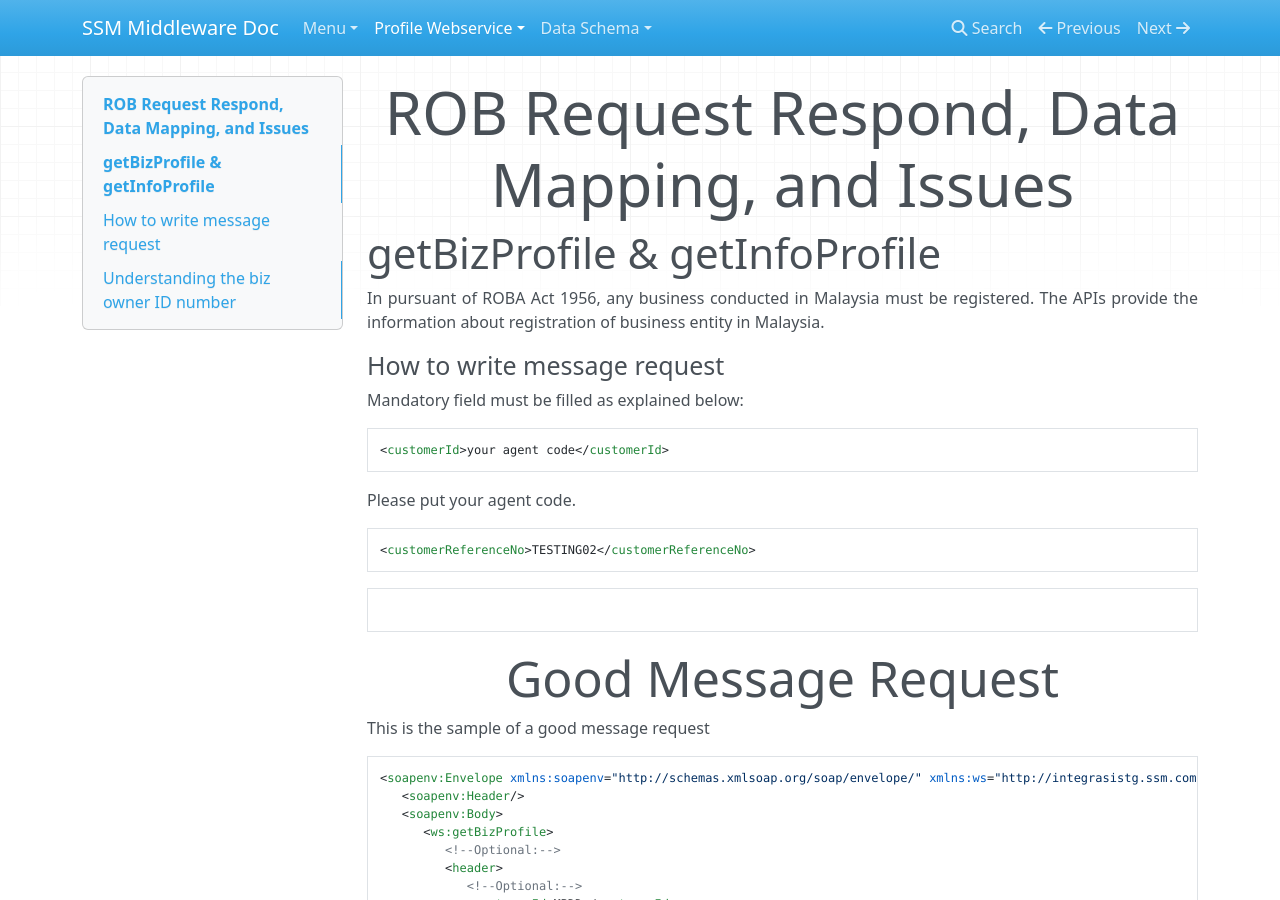
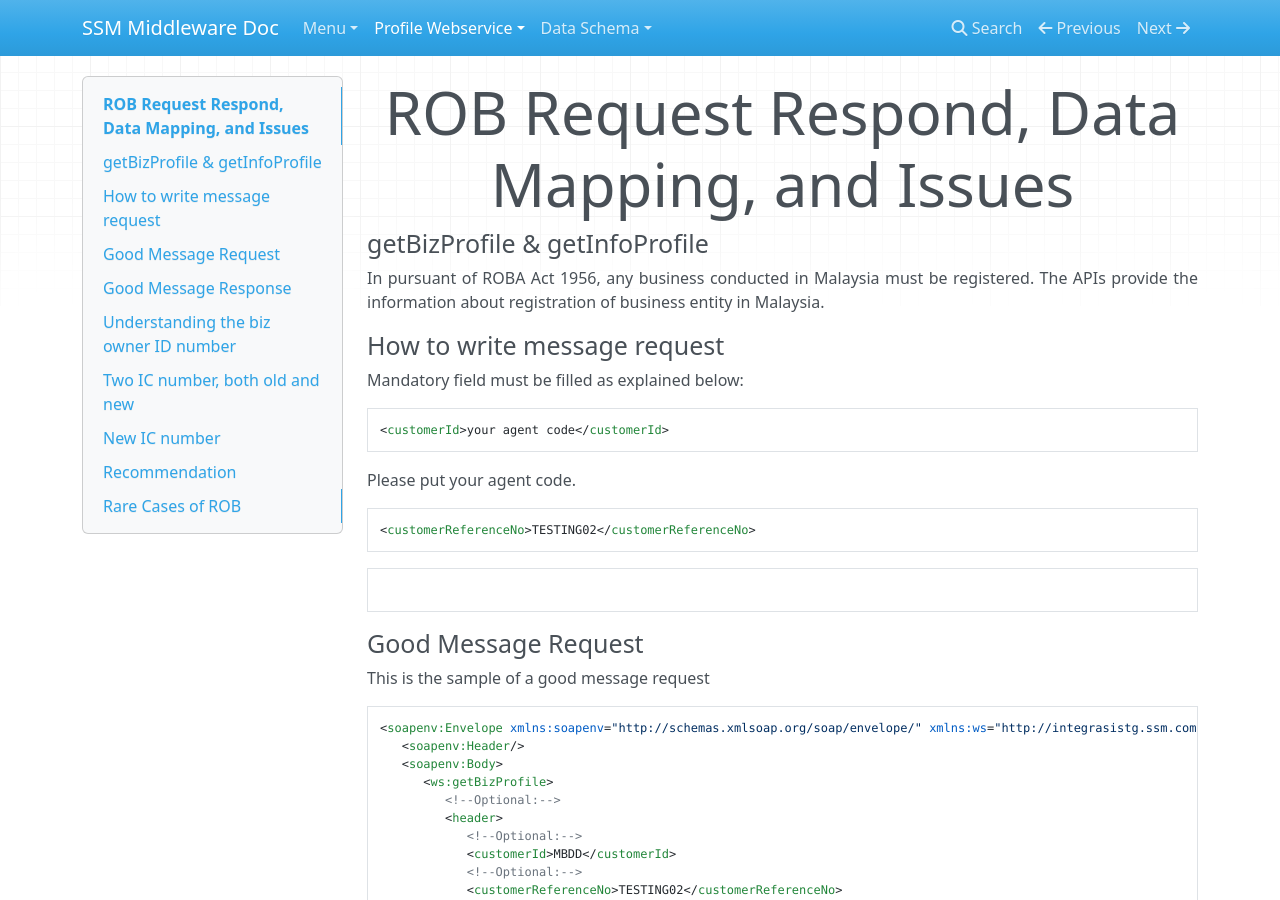
Before and after one commit to ampunkboyx/SSM-Middleware-Mkdocs, an MkDocs documentation site: the page built from docs/Documents/Profile Webservice/getInfoProfile/getInfoProfileROB.md, in a window 1280 px wide and 900 px high. Built offline with MkDocs 1.6.1, drawn with Linux system fonts in a browser that asks for light colours; nearby versions of some CDN libraries; old or Windows-style settings are respelled for this version of MkDocs.

Commit message:
postman documentation

```diff
--- a/docs/Documents/Profile Webservice/getInfoProfile/getInfoProfileROB.md
+++ b/docs/Documents/Profile Webservice/getInfoProfile/getInfoProfileROB.md
@@ -7,7 +7,7 @@
 
 # ROB Request Respond, Data Mapping, and Issues
 
-# getBizProfile & getInfoProfile
+## getBizProfile & getInfoProfile
 In pursuant of ROBA Act 1956, any business conducted in Malaysia must be registered. The APIs provide the information about registration of business entity in Malaysia.
 
 ## How to write message request
@@ -24,7 +24,7 @@
 ~~~~~~
 
 ~~~~~~
-### Good Message Request
+## Good Message Request
 This is the sample of a good message request
 ~~~~~~
 <soapenv:Envelope xmlns:soapenv="http://schemas.xmlsoap.org/soap/envelope/" xmlns:ws="http://integrasistg.ssm.com.my/InfoService/1/WS">
@@ -69,7 +69,7 @@
 </soapenv:Envelope>
 ~~~~~~
 
-### Good Message Response
+## Good Message Response
 This is the sample of a good message response
 ~~~~~~
 <soapenv:Envelope xmlns:xsi="http://www.w3.org/2001/XMLSchema-instance" xmlns:xsd="http://www.w3.org/2001/XMLSchema" xmlns:soapenv="http://schemas.xmlsoap.org/soap/envelope/">
@@ -214,7 +214,7 @@
 ## Understanding the biz owner ID number
 
 
-### Two IC number, both old and new
+## Two IC number, both old and new
 
 * Some of the owner carries two IC numbers which are both old and new
 * The new IC number is stored in newIcNo
@@ -231,7 +231,7 @@
 <newIcNo>590204045159</newIcNo>
 ~~~~~~
 
-### New IC number
+## New IC number
 
 Most of business owner carries only one type of IC, which is new IC number.
 * idCardType is always K,
@@ -253,9 +253,9 @@
 <ownerName>NORSHAFIZAN BINTI ENDOT</ownerName>
 ~~~~~~
 
-### Recommendation
+## Recommendation
 
 It is our recommendation to check newIcNo for ID number, if there's no newIcNo then check idCardNumber and refer to idCardType for ID number.
 
 
-### Rare Cases of ROB
+## Rare Cases of ROB
--- a/mkdocs.yml
+++ b/mkdocs.yml
@@ -5,6 +5,7 @@
         - 'Try' : 'Documents\SSMstg.md'
         - 'Introduction' : /
         - 'Getting Started': /Documents/GettingStarted/GettingStarted/
+        - 'Getting Started': /Documents/GettingStarted/testing/
         - 'How to call API':
             - 'Token Authentication': 'Documents/How To Call API/Token Authentication/tokenAuthentication.md'
             - 'WSDL File': 'Documents/How To Call API/WSDL File/WSDL_File.md'
```
Also changed, not shown: docs/Documents/Profile Webservice/getBizProfile/getBizProfile.md (+7 -7 lines).
